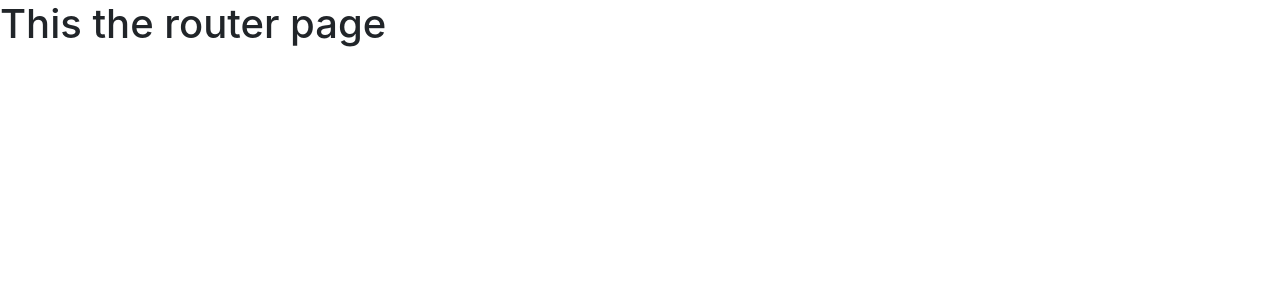
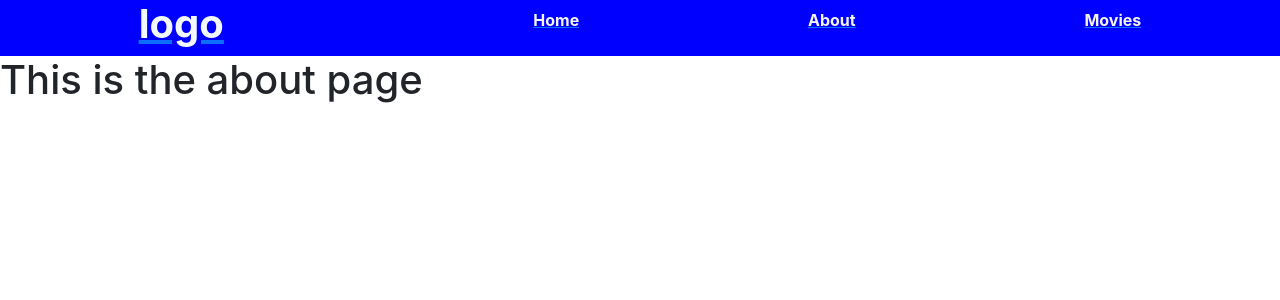
Before and after one commit to Manojmm98/React-Movies-App, a React (Create React App) app: page /about in a window 1280 px wide. Shown: the top 300 px of the page. Built offline with nearby package versions, Linux system fonts and the light colour scheme.

Commit message:
added upto finishing movies app

```diff
--- a/src/App.js
+++ b/src/App.js
@@ -1,6 +1,7 @@
 import Movies from './Components/Movies';
 import home from './Components/home';
 import about from './Components/about';
+import Navbar from './Components/navbar'
 // to give routing to a page we have to import all the componenets from components folder
 // lastly we also have to import bowserroute and route from react router dom
 // here "/" is present in every componets path so it will come everytime to avoid this we have to use excat
@@ -10,9 +11,11 @@ function App() {
   return (
     <>
     <BrowserRouter>
+    <Navbar/>
     <Route exact path="/" component={home}/>
     <Route path="/about" component={about}/>
     <Route path="/movies" component={Movies}/>
+    {/* <Route path="/about" render={(props)=>{ return <about {...props} isAuth={true} />}}/> */}
     </BrowserRouter>
     </>
   );
--- a/src/Components/Movies.js
+++ b/src/Components/Movies.js
@@ -189,7 +189,7 @@ export default class movies extends Component {
                                 </ul>
                             </div>
                             <div className='col-9'>
-                                <h1 style={{ color: "black" }}>MM MOVIES STORE</h1>
+                                <h1 style={{ color: "black",textAlign: "center",marginTop:50,color: "rgba(6, 82, 221,1.0)",border:" 1rem solid"} }><i>Movies Store</i></h1>
                                 <br></br>
                                 <input type="text" placeholder=" Enter your movies here " value={this.state.currentsearch} onChange={this.handleChange}></input>
                                 {/* here we just added and input box for the number of movies limit we want see in a single page and get the value=4 from it  */}
--- a/src/Components/about.js
+++ b/src/Components/about.js
@@ -1,9 +1,10 @@
 import React from 'react'
 
-function about() {
+function about(props) {
+    console.log(props.isAuth);
     return (
         <div>
-            <h1> This the router page</h1>
+            <h1> This is the about page</h1>
         </div>
     )
 }
--- a/src/Components/home.js
+++ b/src/Components/home.js
@@ -3,7 +3,7 @@ import React from 'react'
 function home() {
     return (
         <div>
-            <h1>This is the Home page</h1>
+            <h1>This is the Home page </h1>
         </div>
     )
 }
--- /dev/null
+++ b/src/Components/navbar.css
@@ -0,0 +1,21 @@
+.nav-style{
+    display:flex;
+    align-items:center;
+    justify-content:space-around;
+    background-color: blue;
+}
+.nav-style h1{
+    font-weight: bold;
+    color: #f2f8fd;
+}
+.list{
+     width:50%;
+     display:flex;
+     justify-content: space-between;
+     font-weight: bold;
+    }
+    .list li{
+        list-style: none;
+        color: whitesmoke;
+
+}
--- /dev/null
+++ b/src/Components/navbar.js
@@ -0,0 +1,29 @@
+import React from 'react'
+import './navbar.css'
+// to link from one page to another page we import link from react router dom and use to={required path}
+import { Link } from 'react-router-dom'
+function navbar() {
+    return (
+
+            <nav className="nav-style">
+             <Link to={'/movies'}>
+            <h1>logo</h1>
+            </Link>
+
+              <ul className="list">
+              <Link to={'/'}>
+              <li>Home</li>
+              </Link>
+              <Link to={'/about'}>
+              <li>About</li>
+              </Link>
+              <Link to={'/movies'}>
+              <li>Movies</li>
+              </Link>
+              </ul>
+
+         </nav>
+    )
+}
+
+export default navbar
```
